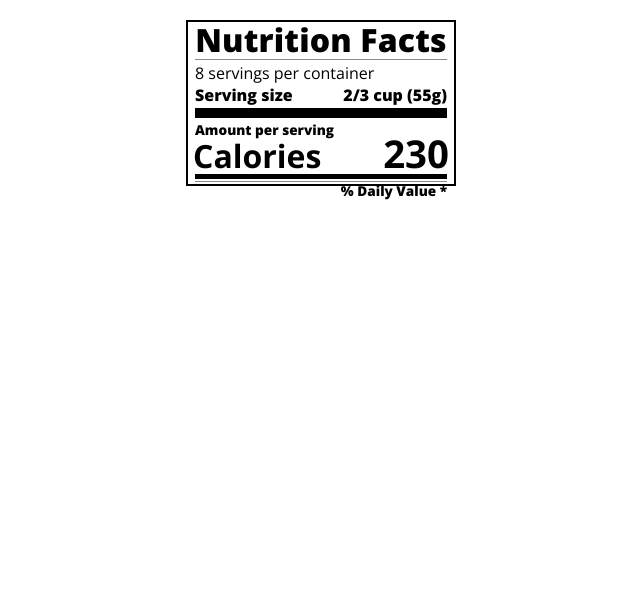
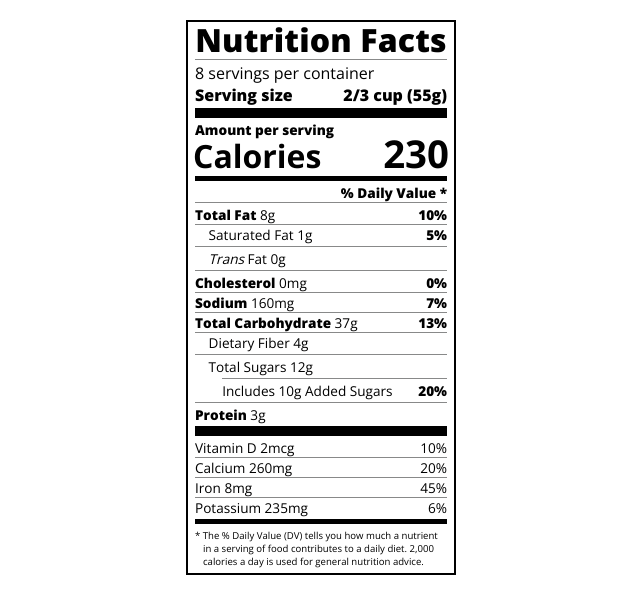
Before and after one commit to PedroANeves/freecodecamp-responsive-web-design, a plain HTML site: page 8-nutrition-label/index.html in a window 1280 px wide. Shown: the whole page, without its empty margins (319-959 px from the left). Drawn offline with nearby package versions, Linux system fonts and the light colour scheme.

Commit message:
completed the nutrition label

```diff
--- a/8-nutrition-label/index.html
+++ b/8-nutrition-label/index.html
@@ -23,9 +23,32 @@
     </div>
     <div class="divider md"></div>
     <div class="daily-value sm-text">
-      <p class="right bold">% Daily Value *</p>
+      <p class="right bold no-divider">% Daily Value *</p>
       <div class="divider"></div>
+      <p><span class="bold">Total Fat</span> 8g <span class="bold right">10%</span></p>
+      <p class="indent no-divider">Saturated Fat 1g <span class="bold right">5%</span></p>
+      <div class="divider"></div>
+      <p class="indent no-divider"><i>Trans</i> Fat 0g</p>
+      <div class="divider"></div>
+      <p><span class="bold">Cholesterol</span> 0mg <span class="right bold">0%</span></p>
+      <p><span class="bold">Sodium</span> 160mg <span class="right bold">7%</span></p>
+      <p><span class="bold">Total Carbohydrate</span> 37g <span class="right bold">13%</span></p>
+      <p class="indent no-divider">Dietary Fiber 4g</p>
+      <div class="divider"></div>
+      <p class="indent no-divider">Total Sugars 12g</p>
+      <div class="divider dbl-indent"></div>
+      <p class="dbl-indent no-divider">Includes 10g Added Sugars <span class="right bold">20%</span>
+      <div class="divider"></div>
+      <p class="no-divider"><span class="bold">Protein</span> 3g</p>
+      <div class="divider lg"></div>
+      <p>Vitamin D 2mcg <span class="right">10%</span></p>
+      <p>Calcium 260mg <span class="right">20%</span></p>
+      <p>Iron 8mg <span class="right">45%</span></p>
+      <p class="no-divider">Potassium 235mg <span class="right">6%</span></p>
     </div>
+    <div class="divider md"></div>
+    <p class="note">* The % Daily Value (DV) tells you how much a nutrient in a serving of food contributes to a daily
+      diet. 2,000 calories a day is used for general nutrition advice.</p>
   </div>
 </body>
 
--- a/8-nutrition-label/styles.css
+++ b/8-nutrition-label/styles.css
@@ -30,6 +30,7 @@ p {
 .divider {
   border-bottom: 1px solid #888989;
   margin: 2px 0;
+  clear: right;
 }
 
 .bold {
@@ -50,20 +51,39 @@ p {
   border: 0;
 }
 
+.md {
+  height: 5px;
+}
+
 .sm-text {
   font-size: 0.85rem;
 }
 
 .calories-info h1 {
   margin: -5px -2px;
+  overflow: hidden;
 }
 
 .calories-info span {
   font-size: 1.2em;
-  overflow: hidden;
   margin-top: -7px;
 }
 
-.md {
-  height: 5px;
+.indent {
+  margin-left: 1em;
 }
+
+.dbl-indent {
+  margin-left: 2em;
+}
+
+.daily-value p:not(.no-divider) {
+  border-bottom: 1px solid #888989;
+}
+
+.note {
+  font-size: 0.6rem;
+  margin: 5px 0;
+  padding: 0 8px;
+  text-indent: -8px;
+}
```
Also changed, not shown: 1 other file.
